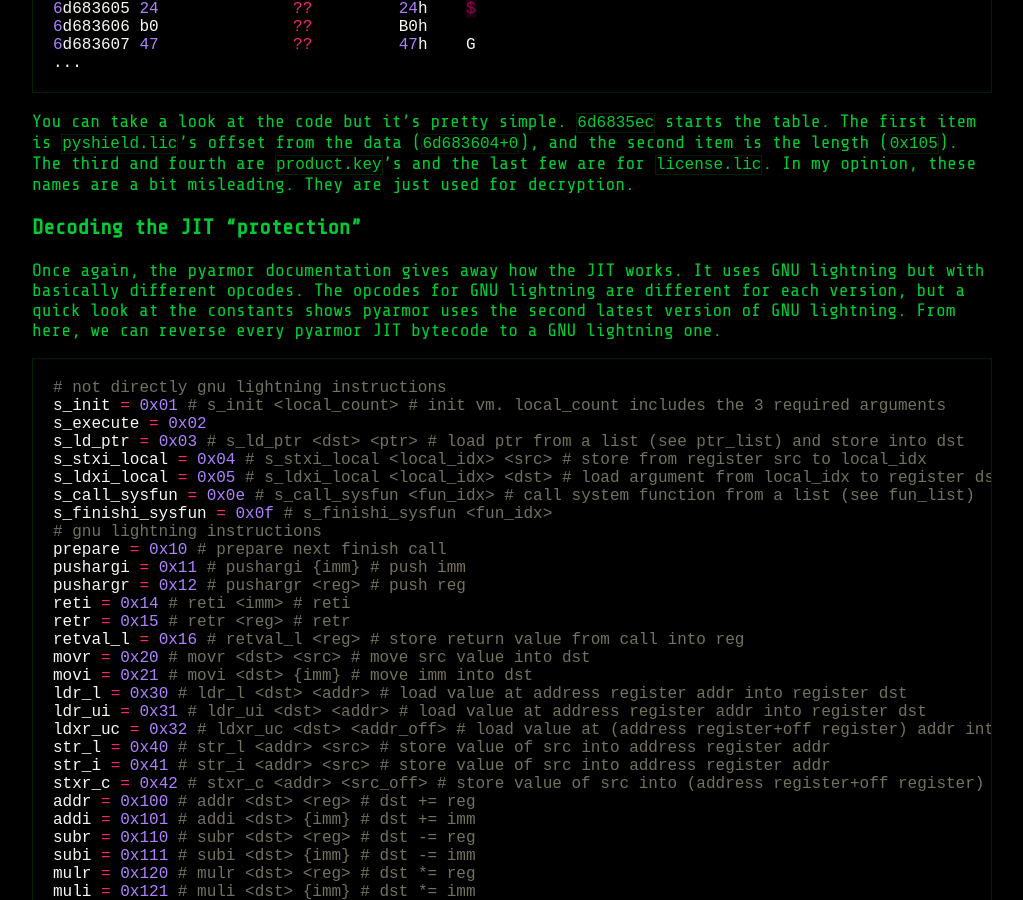
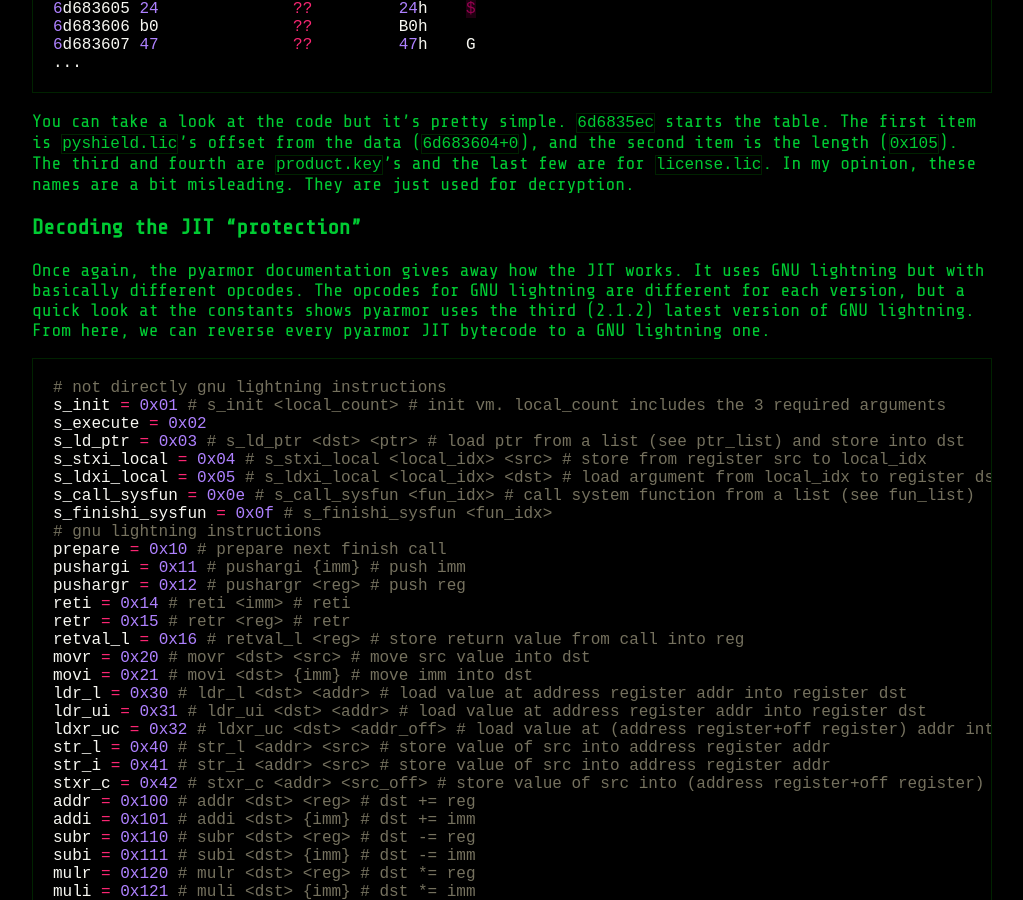
Before and after one commit to nesrak1/nesrak1.github.io, a Jekyll site: the page built from _posts/2022-11-13-flareon09-11.md, in a window 1280 px wide and 900 px high, scrolled down 4503 px. Shown: the whole window, without its empty margins (128-1151 px from the left). Built offline with Jekyll 4.4.1, drawn with Linux system fonts in a browser that asks for light colours.

Commit message:
there's a new version of gnu lightning apparently

````diff
--- a/_posts/2022-11-13-flareon09-11.md
+++ b/_posts/2022-11-13-flareon09-11.md
@@ -192,7 +192,7 @@
 
 ### Decoding the JIT "protection"
 
-Once again, the pyarmor documentation gives away how the JIT works. It uses GNU lightning but with basically different opcodes. The opcodes for GNU lightning are different for each version, but a quick look at the constants shows pyarmor uses the second latest version of GNU lightning. From here, we can reverse every pyarmor JIT bytecode to a GNU lightning one.
+Once again, the pyarmor documentation gives away how the JIT works. It uses GNU lightning but with basically different opcodes. The opcodes for GNU lightning are different for each version, but a quick look at the constants shows pyarmor uses the third (2.1.2) latest version of GNU lightning. From here, we can reverse every pyarmor JIT bytecode to a GNU lightning one.
 
 ```python
 # not directly gnu lightning instructions
````
